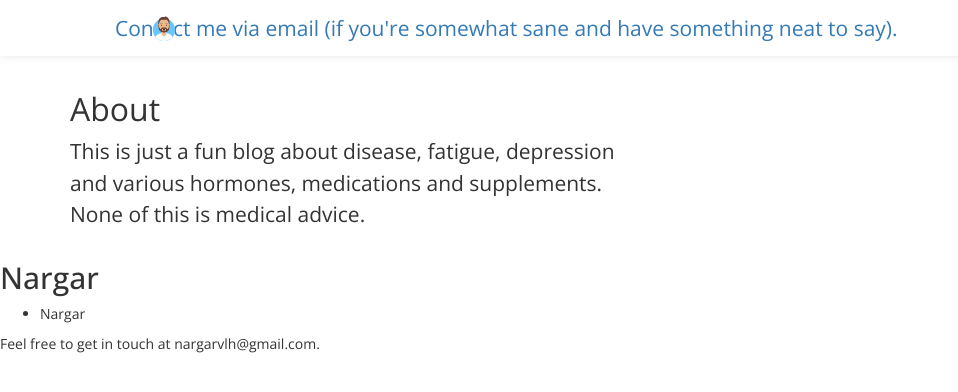
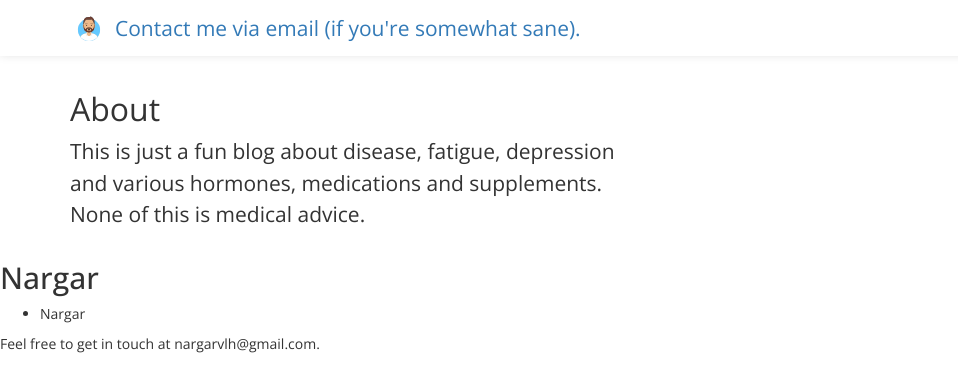
Before and after one commit to nargar/nargar, a Jekyll site: the page built from about.markdown, in a window 1280 px wide. Shown: the top 392 px of the page, without its empty margins (0-958 px from the left). Built offline with Jekyll 4.4.1, drawn with Linux system fonts in a browser that asks for light colours.

Commit message:
Fixing layout

```diff
--- a/_layouts/default.html
+++ b/_layouts/default.html
@@ -6,11 +6,11 @@
 <body class="osans">
   <nav markdown="0"
     style="width: 100%;height: 56px;text-align: left;position: fixed;top: 0;padding-top: 13px;box-shadow: 0px -2px 10px rgb(0 0 0 / 15%);background: #fff;">
-    <div class="container">
+    <div class="container" style="position: relative;">
       <svg width="264px" height="280px" viewBox="0 0 264 280" version="1.1" xmlns="http://www.w3.org/2000/svg"
         xmlns:xlink="http://www.w3.org/1999/xlink"
-        style="height: 26px;/* width: 24px; */position: absolute;left: 32px;top: 15px;">
-        <desc>Created with getavataaars.com</desc>
+        style="height: 26px;/* width: 24px; */position: absolute;left: -98px;top: 2px;">
+        <desc>svgdesc</desc>
         <defs>
           <circle id="react-path-1" cx="120" cy="120" r="120"></circle>
           <path
@@ -151,8 +151,7 @@
           </g>
         </g>
       </svg>
-      <a href="mailto:nargarvlh@gmail.com" style="font-size: 21px;margin-left: 45px;">Contact me via email (if you're
-        somewhat sane and have something neat to say).</a>
+      <a href="#" style="font-size: 21px;margin-left: 45px;">Contact me via email (if you're somewhat sane).</a>
     </div>
   </nav>
 
```
